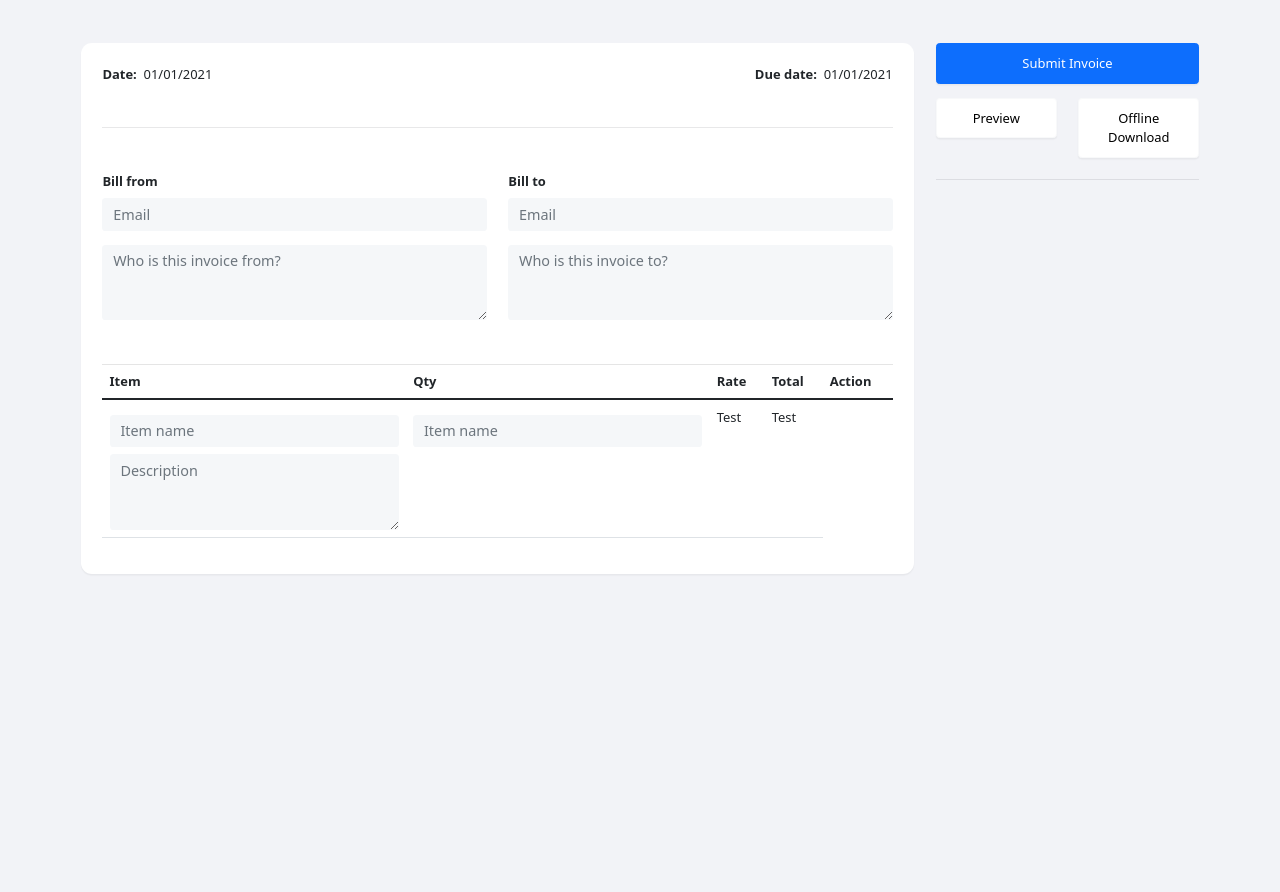
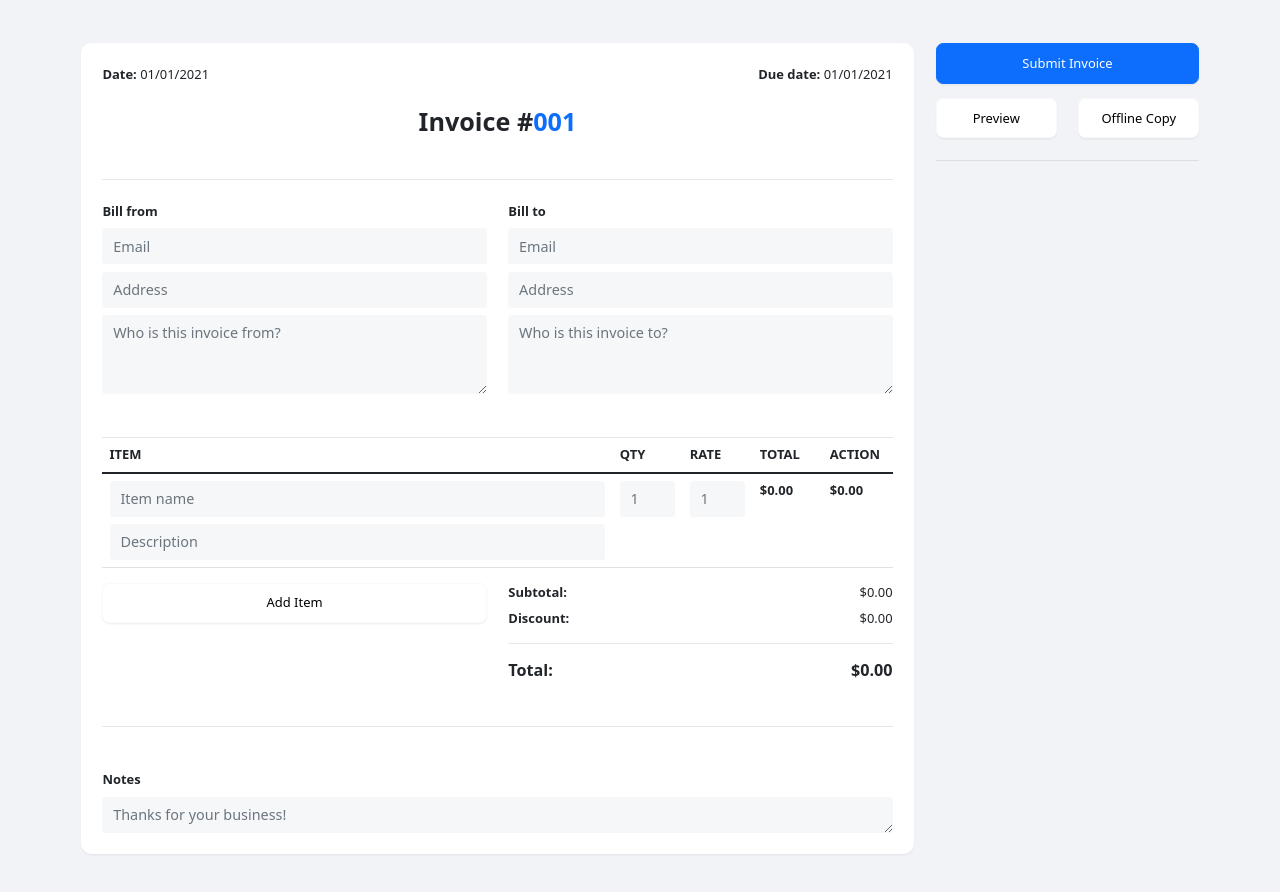
Before and after one commit to kingoftheforest1001/invoice-generator, a React (Create React App) app: page / in a window 1280 px wide. Shown: the top 892 px of the page. Before the commit the page ends 843 px from the top, so only its background shows below. Built offline with nearby package versions, Linux system fonts and the light colour scheme.

Commit message:
Layout and Design complete for now

```diff
--- a/package.json
+++ b/package.json
@@ -7,6 +7,7 @@
     "@testing-library/react": "^11.2.7",
     "@testing-library/user-event": "^12.8.3",
     "bootstrap": "^5.1.0",
+    "html2canvas": "^1.3.2",
     "react": "^17.0.2",
     "react-bootstrap": "^2.0.0-beta.6",
     "react-dom": "^17.0.2",
--- a/src/App.css
+++ b/src/App.css
@@ -1,12 +1,19 @@
 body, html {
   background: #f2f3f7;
-  min-height: 100vh;
   font-size: 0.9rem
+}
+body,
+html,
+#root,
+.App {
+  min-height: 100vh
 }
 .btn {
   font-size: 0.9rem;
   font-weight: 500;
   padding: 0.66rem;
+  border-radius: 0.5rem;
+  box-shadow: 0 .1rem .1rem rgba(0,0,0,.05)!important
 }
 .App-link {
   color: #61dafb;
@@ -29,10 +36,14 @@ hr {
   border-bottom: 1px solid #0000001a;
   border-bottom-color: #0000001a!important
 }
+.table td {
+   text-align: left;
+}
 
 .form-control {
   background: #f5f7f9!important;
   font-weight: 400;
+  padding: .5rem .75rem;
   border: none
 }
 .form-control::placeholder,
--- a/src/App.js
+++ b/src/App.js
@@ -10,66 +10,99 @@ import './App.css';
 
 function App() {
   return (
-    <div className="App my-5">
-      <Container>
+    <div className="App d-flex align-items-center justify-content-center w-100">
+      <Container className="my-4 my-lg-5">
         <Row>
           <Col md={8} xl={9}>
-            <div className="bg-white shadow p-4 rounded mb-4">
-              <div class="d-flex flex-row align-items-center justify-content-between mb-4">
+            <div className="bg-white shadow p-4 rounded mb-4 mb-md-0">
+              <div className="d-flex flex-row align-items-center justify-content-between mb-3">
                 <div>
-                  <span class="fw-bold">Date:&nbsp;&nbsp;</span>01/01/2021
+                  <span className="fw-bold">Date:&nbsp;</span>01/01/2021
                 </div>
                 <div>
-                  <span class="fw-bold">Due date:&nbsp;&nbsp;</span>01/01/2021
+                  <span className="fw-bold">Due date:&nbsp;</span>01/01/2021
                 </div>
               </div>
-              <hr className="my-5"/>
+              <div className="w-100 text-left text-lg-center mt-5 mt-lg-4 mb-5">
+                <h3 className="fw-bold">Invoice #<span className="text-primary">001</span></h3>
+              </div>
+              <hr className="my-4"/>
               <Form className="mb-5">
                 <Row>
                   <Col>
                     <Form.Label className="fw-bold">Bill from</Form.Label>
                     <Form.Control placeholder="Email" type="email"/>
-                    <Form.Control placeholder="Who is this invoice from?" as="textarea" rows={3} className="mt-3"/>
+                    <Form.Control placeholder="Address" type="text" className="mt-2"/>
+                    <Form.Control placeholder="Who is this invoice from?" as="textarea" rows={3} className="mt-2"/>
                   </Col>
                   <Col>
                     <Form.Label className="fw-bold">Bill to</Form.Label>
                     <Form.Control placeholder="Email" type="email"/>
-                    <Form.Control placeholder="Who is this invoice to?" as="textarea" rows={3} className="mt-3"/>
+                    <Form.Control placeholder="Address" type="text" className="mt-2"/>
+                    <Form.Control placeholder="Who is this invoice to?" as="textarea" rows={3} className="mt-2"/>
                   </Col>
                 </Row>
               </Form>
-              <Table >
+              <Table>
                 <thead>
                   <tr>
-                    <th>Item</th>
-                    <th>Qty</th>
-                    <th>Rate</th>
-                    <th>Total</th>
-                    <th>Action</th>
+                    <th>ITEM</th>
+                    <th>QTY</th>
+                    <th>RATE</th>
+                    <th>TOTAL</th>
+                    <th>ACTION</th>
                   </tr>
                 </thead>
                 <tbody>
                   <tr>
-                  <td>
-                      <Form.Control placeholder="Item name" type="text" className="mt-2"/>
-                      <Form.Control placeholder="Description" as="textarea" rows={3} className="mt-2"/>
+                    <td>
+                      <Form.Control placeholder="Item name" type="text" className="mb-2"/>
+                      <Form.Control placeholder="Description" type="text"/>
                     </td>
-                    <td><Form.Control placeholder="Item name" type="text" className="mt-2"/></td>
-                    <td>Test</td>
-                    <td>Test</td>
+                    <td style={{width: '70px'}}>
+                      <Form.Control placeholder="1" type="number" min="1" max="999"/>
+                    </td>
+                    <td style={{width: '70px'}}>
+                      <Form.Control placeholder="1" type="number" min="1" max="999"/>
+                    </td>
+                    <td style={{width: '70px'}}><span className="fw-bold">$0.00</span></td>
+                    <td style={{width: '70px'}}><span className="fw-bold">$0.00</span></td>
                   </tr>
                 </tbody>
               </Table>
+              <Row>
+                <Col lg={6}>
+                  <Button variant="light"className="d-block w-100 bg-white">Add Item</Button>
+                </Col>
+                <Col lg={6} >
+                  <div className="d-flex flex-row align-items-start justify-content-between">
+                    <span className="fw-bold">Subtotal: </span>
+                    <span>$0.00</span>
+                  </div>
+                  <div className="d-flex flex-row align-items-start justify-content-between mt-2">
+                    <span className="fw-bold">Discount: </span>
+                    <span>$0.00</span>
+                  </div>
+                  <hr/>
+                  <div className="d-flex flex-row align-items-start justify-content-between" style={{fontSize: '1.125rem'}}>
+                    <span className="fw-bold">Total: </span>
+                    <span className="fw-bold">$0.00</span>
+                  </div>
+                </Col>
+              </Row>
+              <hr className="my-5"/>
+              <Form.Label className="fw-bold">Notes</Form.Label>
+              <Form.Control placeholder="Thanks for your business!" as="textarea" rows={1}/>
             </div>
           </Col>
           <Col md={4} xl={3}>
-            <Button variant="primary" className="d-block w-100 shadow">Submit Invoice</Button>
+            <Button variant="primary" className="d-block w-100 ">Submit Invoice</Button>
             <Row>
               <Col lg={6} className="mt-3">
-                <Button variant="light"className="d-block w-100 bg-white shadow">Preview</Button>
+                <Button variant="light" className="d-block w-100 bg-white">Preview</Button>
               </Col>
               <Col lg={6} className="mt-3">
-                <Button variant="light"className="d-block w-100 bg-white shadow">Offline Download</Button>
+                <Button variant="light" className="d-block w-100 bg-white">Offline Copy</Button>
               </Col>
             </Row>
             <hr className="mt-4"/>
--- a/src/index.js
+++ b/src/index.js
@@ -2,6 +2,7 @@ import React from 'react';
 import ReactDOM from 'react-dom';
 import './index.css';
 import App from './App';
+import html2canvas from 'html2canvas';
 import reportWebVitals from './reportWebVitals';
 
 ReactDOM.render(
```
Also changed, not shown: 1 other file (tests, documents, lock files or other folders).
